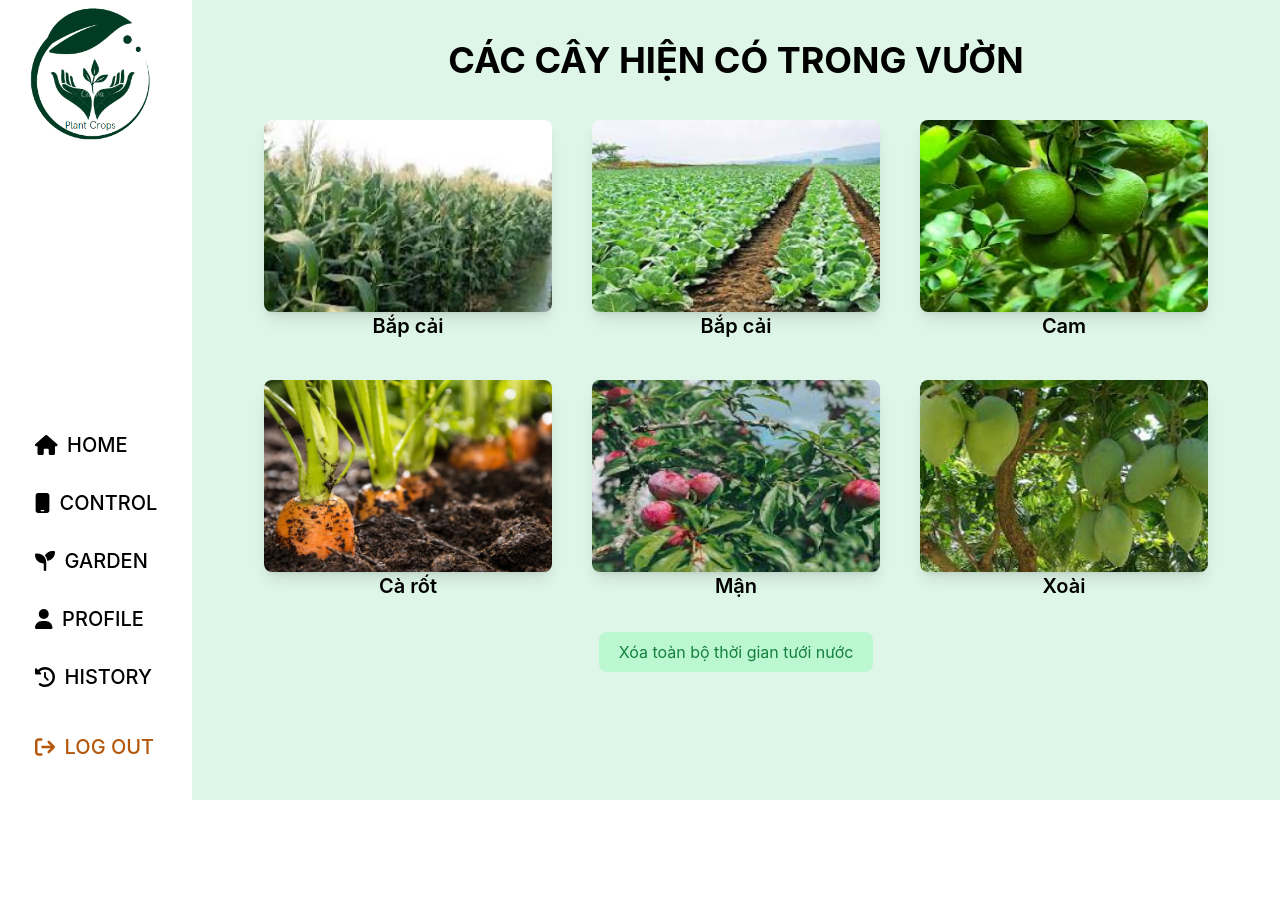
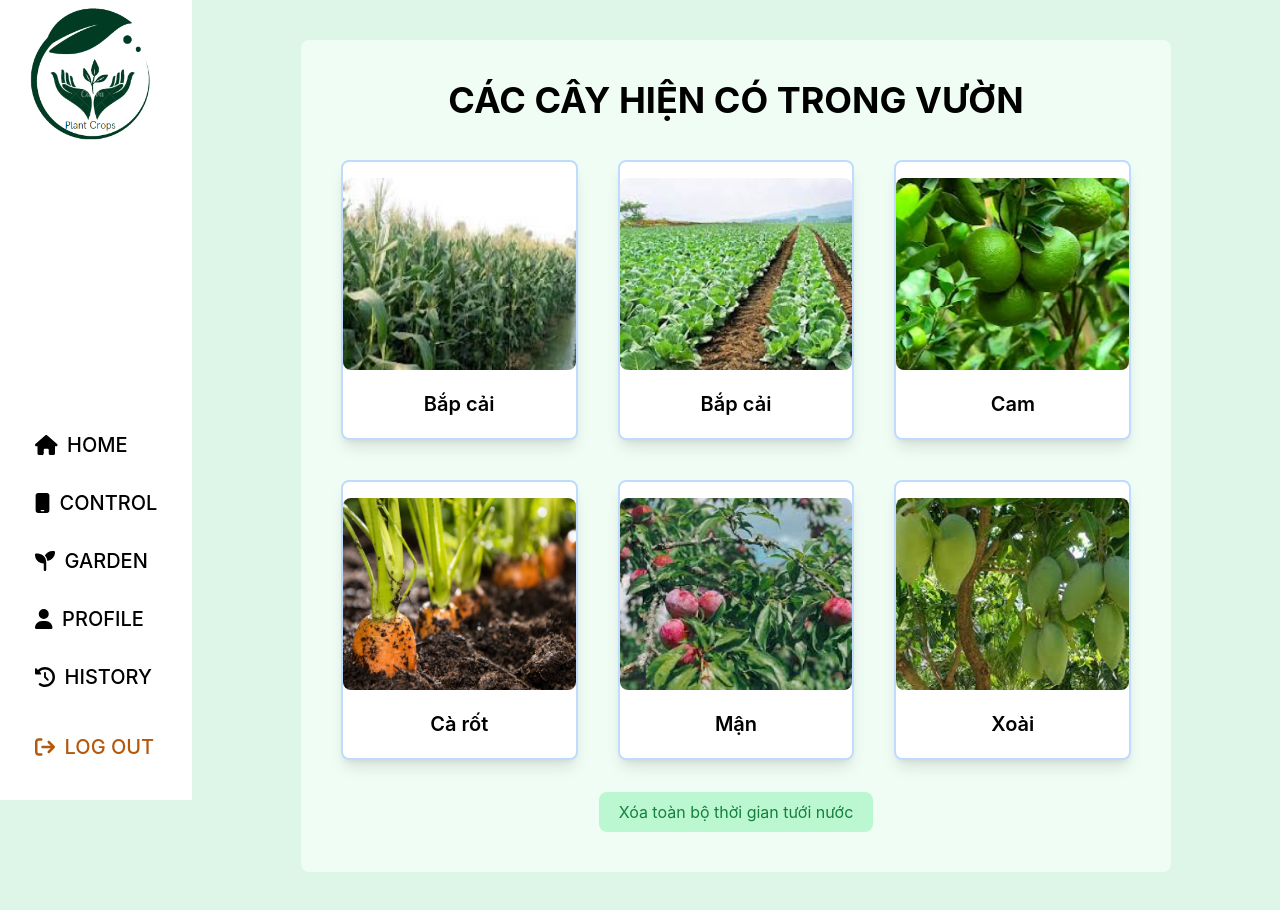
Before and after one commit to nguyenduyhung20/iot-garden, a React (Create React App) app in the folder client/: page /control in a window 1280 px wide. Before the commit the page ends 800 px from the top, so only its background shows below. Built offline with nearby package versions, Linux system fonts and the light colour scheme; no server answers; sample sign-in values are in the browser's storage.

Commit message:
done refining the whole app

```diff
--- a/client/src/components/Control.js
+++ b/client/src/components/Control.js
@@ -70,21 +70,24 @@ function Control() {
     }
 
     return (
-        <div className="m-10">
-            <h1 className="text-4xl font-bold m-10 text-center">CÁC CÂY HIỆN CÓ TRONG VƯỜN</h1>
-            <div className="flex flex-wrap justify-center items-center gap-10">
+        <div className="m-10 w-4/5 mx-auto bg-green-50 p-10 rounded-lg">
+            <h1 className="text-4xl font-bold mb-10 text-center">CÁC CÂY HIỆN CÓ TRONG VƯỜN</h1>
+            <div className="grid grid-cols-1 sm:grid-cols-2 lg:grid-cols-3 gap-10">
                 {img.map((item, index) => (
-                    <div key={index} className='flex flex-col items-center cursor-pointer space-y-4  transform transition-transform duration-500 hover:scale-105'>
-                        <div
-                            onClick={() => { handleNavigate(item.link, item.title, item.temperature, item.humidity, item.humidityOxi, item.timePump, item.run) }} style={{ position: "relative", display: "flex", flexDirection: "column", justifyContent: "center", alignItems: "center" }}>
-                            <img className='w-72 h-48 rounded-lg shadow-lg' src={item.link} alt=''/>
-                            <h1 className='font-semibold text-xl'>{item.title}</h1>
+                    <div key={index}
+                        className='flex flex-col items-center cursor-pointer bg-white rounded-lg shadow-lg border-2 border-blue-200 transform transition-all duration-200 hover:scale-105 hover:border-green-500'
+                        onClick={() => { handleNavigate(item.link, item.title, item.temperature, item.humidity, item.humidityOxi, item.timePump, item.run) }}
+                    >
+                        <div className='aspect-w-3 aspect-h-2 w-full'>
+                            <img className='mt-4 mx-auto w-72 h-48 rounded-lg' src={item.link} alt='' />
                         </div>
+
+                        <h1 className='m-5 font-semibold text-xl'>{item.title}</h1>
                     </div>))}
             </div>
             <div onClick={handleDelete} className='flex justify-center items-center mt-8'>
-                <Button onClick={handleDelete} text={"Xóa toàn bộ thời gian tưới nước"} color="green"/>
-                </div>
+                <Button onClick={handleDelete} text={"Xóa toàn bộ thời gian tưới nước"} color="green" />
+            </div>
         </div>
     )
 }
--- a/client/src/components/HomeScreen.js
+++ b/client/src/components/HomeScreen.js
@@ -41,7 +41,7 @@ function HomeScreen({ message }) {
     return img.map((item, index) => (
       <div
         key={index}
-        className="flex items-center bg-white rounded-lg p-6 relative cursor-pointer border-2 border-blue-200 shadow-lg transform transition-all duration-200 hover:scale-105"
+        className="flex items-center bg-white rounded-lg p-6 relative cursor-pointer border-2 border-blue-200 shadow-lg transform transition-all duration-200 hover:scale-105 hover:border-green-500"
         onClick={() => { setHandleTitle(item.title); }}
       >
         <div className="flex flex-1 flex-col" >
--- a/client/src/components/InfomationTree.js
+++ b/client/src/components/InfomationTree.js
@@ -16,15 +16,15 @@ function InfomationTree({ message }) {
   }
 
   return (
-    <div className='w-full max-w-5xl bg-white bg-opacity-90 p-6 rounded-lg shadow-lg space-y-6 mx-auto mt-5 overflow-hidden'>
-      <div className='text-center'>
+    <div className='w-full max-w-6xl bg-white border-2 border-blue-200 p-6 rounded-lg shadow-lg space-y-6 mx-auto mt-5 overflow-hidden'>
+      <div className='text-center '>
         <h1 className='text-4xl font-bold text-gray-800'>{location.title}</h1>
       </div>
       <div className='flex items-center space-x-6'>
         <div className='w-1/2'>
-          <img className='w-full h-auto rounded-lg shadow-lg' src={location.link} alt='' />
+          <img className='w-full h-auto rounded-lg shadow-lg border-2 border-blue-200' src={location.link} alt='' />
         </div>
-        <div className='w-1/2 flex flex-col space-y-4 p-4'>
+        <div className='w-1/2 flex flex-col space-y-4 p-4 bg-white border-2 border-blue-200 shadow rounded-lg transition-all duration-500 ease-in-out transform hover:scale-105 hover:border-green-500'>
           <h5 className='font-medium text-lg text-gray-700'>Nhiệt độ: <span className='font-bold'>{message.air_temperature} độ C</span></h5>
           <h5 className='font-medium text-lg text-gray-700'>Độ ẩm đất: <span className='font-bold'>{message.air_humid} %</span></h5>
           <h5 className='font-medium text-lg text-gray-700'>Độ ẩm không khí: <span className='font-bold'>{message.soil_moisture} %</span></h5>
--- a/client/src/components/Pump.js
+++ b/client/src/components/Pump.js
@@ -36,13 +36,13 @@ const Pump = () => {
   }
 
   return (
-    <div className='w-full max-w-5xl bg-white bg-opacity-90 p-6 rounded-lg shadow-lg space-y-6 mx-auto mt-5 overflow-hidden'>
+    <div className='w-full max-w-6xl bg-white border-2 border-blue-200 p-6 rounded-lg shadow-lg space-y-6 mx-auto mt-5 overflow-hidden'>
       <div className='text-center'>
         <h1 className='text-4xl font-bold text-gray-800'>{location.title}</h1>
       </div>
       <div className='flex items-center space-x-6'>
-        <div className='w-1/2'>
-          <img className='w-full h-auto rounded-lg shadow-lg' src={location.link} alt='' />
+        <div className='w-1/2 '>
+          <img className='w-full h-auto rounded-lg shadow-lg border-2 border-blue-200' src={location.link} alt='' />
         </div>
         <div className='w-1/2 flex flex-col space-y-4 p-4'>
           <h5 className='font-medium text-lg text-gray-700'>Pump Water</h5>
--- a/client/src/components/PumpSetting.js
+++ b/client/src/components/PumpSetting.js
@@ -10,7 +10,7 @@ import axios from 'axios';
 
 const ThresholdSetting = ({ title, value, setValue }) => {
     return (
-        <div className='bg-white shadow rounded-lg p-4 mb-6 transition-all duration-500 ease-in-out transform hover:scale-105'>
+        <div className='bg-white border-2 border-blue-200 shadow rounded-lg p-4 mb-6 transition-all duration-500 ease-in-out transform hover:scale-105 hover:border-green-500'>
             <h2 className='font-semibold text-lg mb-2'>{title}</h2>
             <div className='flex items-center space-x-3'>
                 <div className='text-gray-700'>Giá trị thiết lập: {value}</div>
@@ -98,13 +98,13 @@ const PumpSetting = () => {
     };
 
     return (
-        <div className='w-full max-w-5xl bg-white bg-opacity-90 p-6 rounded-lg shadow-lg justify-around mx-auto mt-5'>
+        <div className='w-full max-w-6xl bg-white border-2 border-blue-200 p-6 rounded-lg shadow-lg justify-around mx-auto mt-5'>
             <div className='h-full '>
                 <h1 className='font-bold text-4xl text-center text-gray-800'>{location.title}</h1>
             </div>
             <div className='h-full flex items-center space-x-6' >
                 <div className='w-1/2'>
-                    <img className='w-full h-auto rounded-lg shadow-lg' src={location.link} alt='' />
+                    <img className='w-full h-auto rounded-lg shadow-lg border-2 border-blue-200' src={location.link} alt='' />
                 </div>
 
                 <div className='w-1/2 flex flex-col mt-6 p-4'>
```
